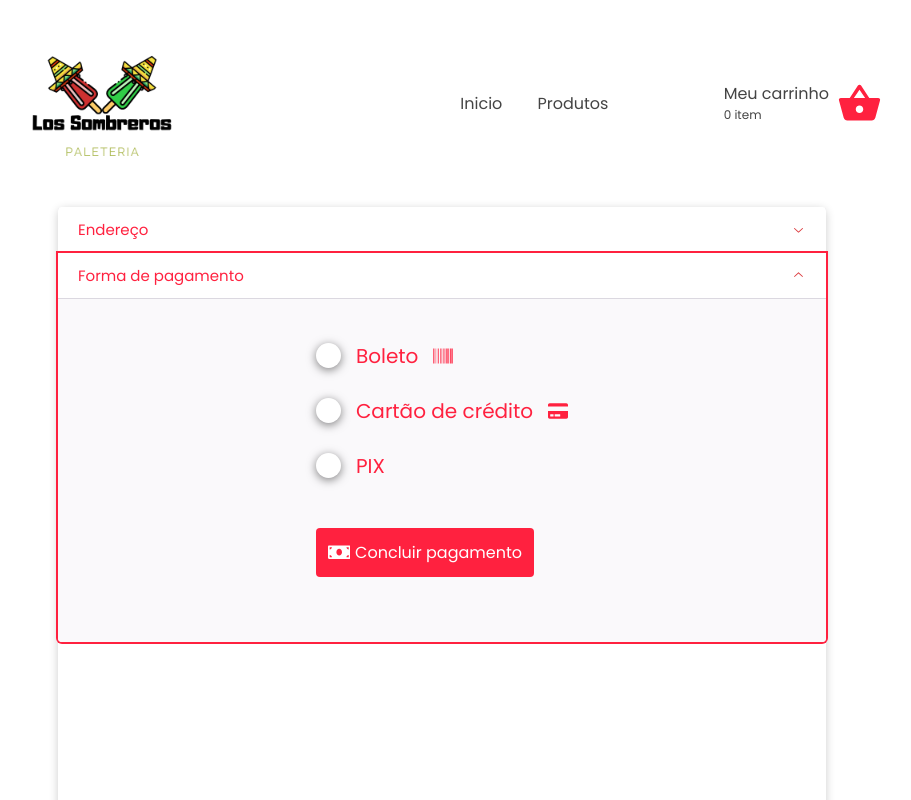
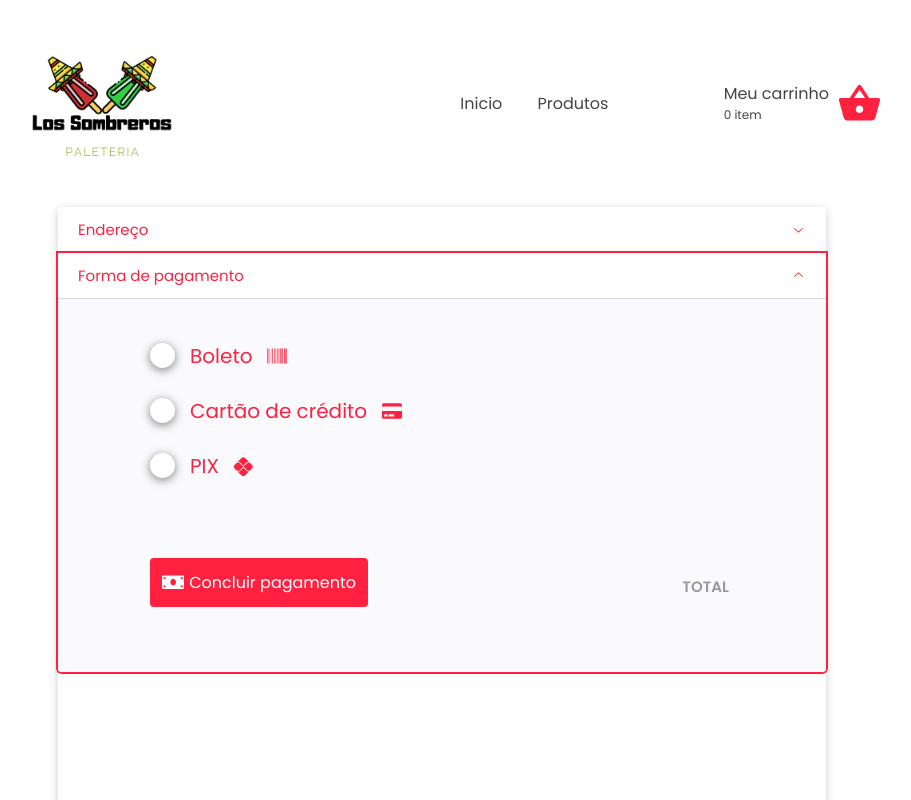
Before and after one commit to nandobutzke/los-sombreros, a React (Create React App) app: page /payment in a window 1280 px wide. Both pictures are taken after a click on the button "Forma de pagamento". Shown: the top 800 px of the page, without its empty margins (198-1109 px from the left). Built offline with nearby package versions, Linux system fonts and the light colour scheme.

Commit message:
Adding payment conclusion styles

```diff
--- a/src/components/PaymentMethodRadioGroup/index.tsx
+++ b/src/components/PaymentMethodRadioGroup/index.tsx
@@ -1,11 +1,12 @@
 import { red } from "@radix-ui/colors";
-import { Flex, Label, RadioGroup, RadioGroupRadio } from "./styles";
+import { Flex, Label, PaymentFooterContainer, PaymentMethodRadioGroupContainer, RadioGroup, RadioGroupRadio } from "./styles";
 import * as RadioGroupPrimitive from '@radix-ui/react-radio-group';
 import { styled } from "@stitches/react";
 import { FaBarcode, FaCreditCard, FaMoneyBill  } from "react-icons/fa";
 import { Button } from "../Button";
 import {  } from "react-icons/md";
 import { useCart } from "../../hooks/useCart";
+import pixLogo from '../../assets/icons/pix-logo.svg';
 
 export const StyledIndicator = styled(RadioGroupPrimitive.Indicator, {
   display: 'flex',
@@ -30,6 +31,7 @@ export function PaymentMethodRadioGroup() {
   const { totalPurchase } = useCart();
 
   return (
+    <PaymentMethodRadioGroupContainer>
       <form>
         <RadioGroup defaultValue="default" aria-label="View density">
           <Flex css={{ margin: '30px 0', alignItems: 'center' }}>
@@ -48,15 +50,19 @@ export function PaymentMethodRadioGroup() {
             <RadioGroupRadio value="pix" id="r3">
               <RadioGroupIndicator />
             </RadioGroupRadio>
-          <Label htmlFor="r3">PIX</Label>
+            <Label htmlFor="r3">PIX <img src={pixLogo} alt="Pix" width={20} height={20} /></Label>
           </Flex>
+        </RadioGroup>
+      </form>
+      <PaymentFooterContainer>
         <Flex css={{ margin: '50px 0', alignItems: 'center' }}>
           <Button type="submit" title="Concluir pagamento" icon={<FaMoneyBill />} />
         </Flex>
-        <Flex>
+        <div className="total-footer-details">
+          <span>TOTAL</span>
           <strong>{totalPurchase}</strong>
-        </Flex>
-      </RadioGroup>
-    </form>
+        </div>
+      </PaymentFooterContainer>
+    </PaymentMethodRadioGroupContainer>
   );
 }
--- a/src/components/PaymentMethodRadioGroup/styles.ts
+++ b/src/components/PaymentMethodRadioGroup/styles.ts
@@ -1,8 +1,9 @@
-import { styled } from '@stitches/react';
+import styled from 'styled-components';
+import { styled as styledStitches } from '@stitches/react';
 import { violet, blackA } from '@radix-ui/colors';
 import * as RadioGroupPrimitive from '@radix-ui/react-radio-group';
 
-export const StyledRadio = styled(RadioGroupPrimitive.Item, {
+export const StyledRadio = styledStitches(RadioGroupPrimitive.Item, {
   all: 'unset',
   backgroundColor: 'white',
   width: 25,
@@ -16,9 +17,9 @@ export const StyledRadio = styled(RadioGroupPrimitive.Item, {
 export const RadioGroup = RadioGroupPrimitive.Root;
 export const RadioGroupRadio = StyledRadio;
 
-export const Flex = styled('div', { display: 'flex' });
+export const Flex = styledStitches('div', { display: 'flex' });
 
-export const Label = styled('label', {
+export const Label = styledStitches('label', {
   display: 'flex',
   alignItens: 'center',
   justifyContent: 'center',
@@ -29,3 +30,30 @@ export const Label = styled('label', {
   userSelect: 'none',
   paddingLeft: 15,
 });
+
+export const PaymentFooterContainer = styled.footer`
+  display: flex;
+  align-items: center;
+  justify-content: space-between;
+`;
+
+export const PaymentMethodRadioGroupContainer = styled.div`
+  width: 100%;
+  margin: auto 4.5rem;
+
+  .total-footer-details {
+    display: block;
+
+    span {
+        color: #999;
+        font-weight: bold;
+    }
+
+    strong {
+        font-size: 28px;
+        margin-left: 5px;
+        color: black;
+    }
+  }
+
+`;
```
Also changed, not shown: src/assets/icons/pix-logo.svg (added). Lines whose indentation alone changed are shown as unchanged.
